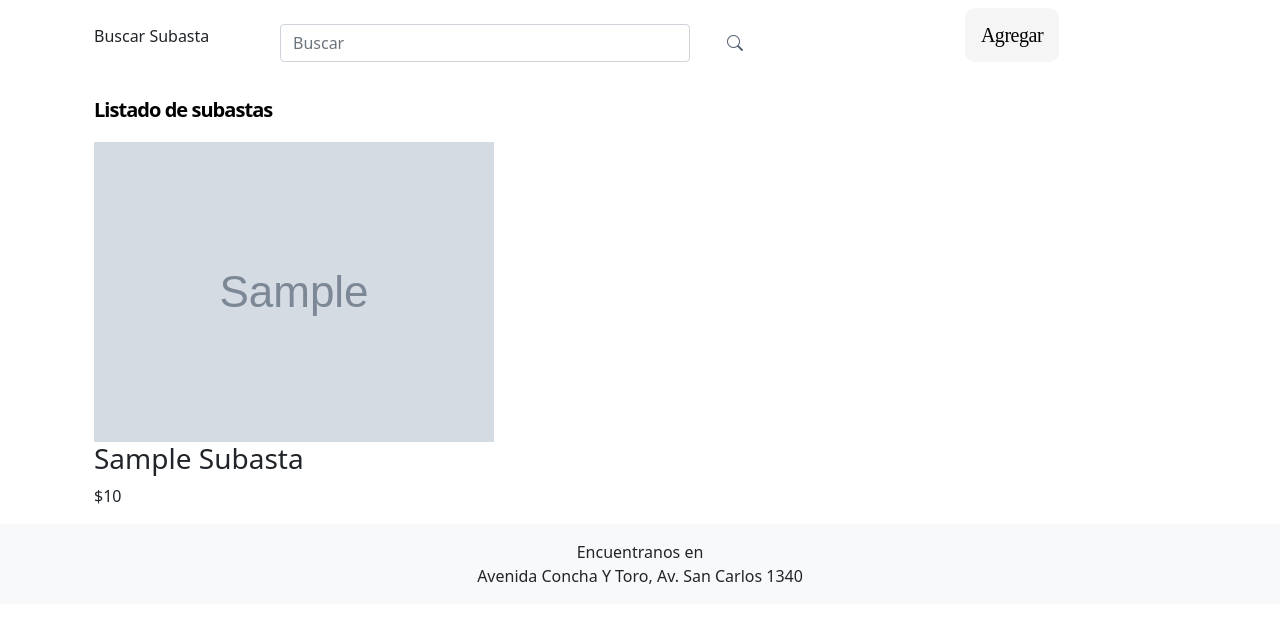
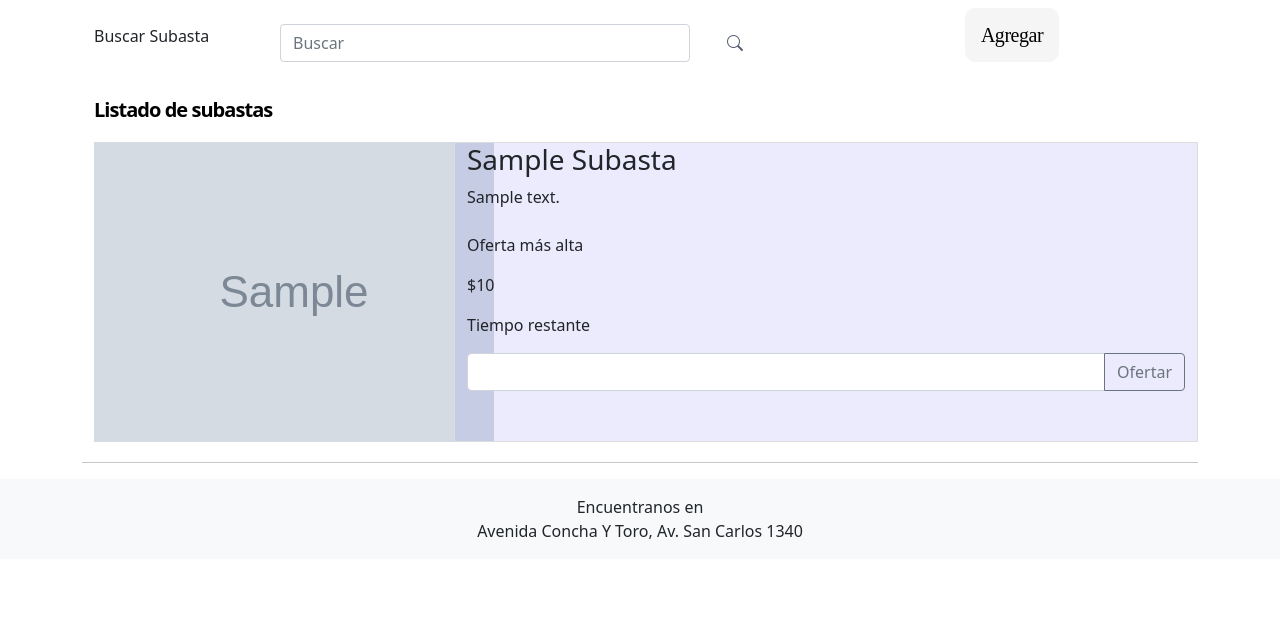
Before and after one commit to sovieeet/NerDCoudStore, a Django app: page /listSubastas/ in a window 1280 px wide. Shown: the part 172-800 px from the top of the page. Run offline with Django 5.2, Linux system fonts and the light colour scheme; tables that the repository leaves empty hold one stand-in row (values such as "Sample post"); grey boxes marked "Sample" are stand-in pictures.

Commit message:
pre merger manu

```diff
--- a/nerdapp/forms.py
+++ b/nerdapp/forms.py
@@ -27,3 +27,7 @@ class SubastaForm(forms.models.ModelForm):
             'hora_termino' : TimePickerInput(),
             'id_subasta': forms.HiddenInput(),
         }
+        def __init__(self, *args, **kwargs):
+            super(SubastaForm, self).__init__(*args, **kwargs)
+            self.fields['precio_mas_alto'].initial = 0
+            self.fields['precio_mas_alto'].widget = forms.HiddenInput()
--- a/nerdapp/templates/subasta/listSubastas.html
+++ b/nerdapp/templates/subasta/listSubastas.html
@@ -34,19 +34,41 @@
 	</div>
 	<br />
 	<h2 class="text-subtitulo" style="text-align: left">Listado de subastas</h2>
-	<div>
+	<div class="row">
 		{% for s in subastas %}
-		<div class="product-item">
-			<div class="product-image">
+		<div class="col-sm-4" style="margin-bottom: 20px; text-align: center">
+			<div class="subasta-image">
 				{% if s.imagen %}
 				<img src="{{ s.imagen.url }}" alt="img subasta" />
 				{% endif %}
 			</div>
-			<div class="product-details">
-				<h3 class="product-title">{{ s.nombre | title }}</h3>
-				<p class="product-price">${{ s.precio_inicial |intcomma }}</p>
+		</div>
+		<div
+			class="col-sm-8"
+			style="
+				background-color: #6264eb21;
+				border: 1px solid #ddd;
+				margin-bottom: 20px;
+			">
+			<div class="subasta-details">
+				<h3 class="subasta-title">{{ s.nombre | title }}</h3>
+				<p class="subasta-info">
+					{{ s.descripcion}}<br /><br />Oferta más alta
+				</p>
+				<p class="subasta-price">${{ s.precio_mas_alto |intcomma }}</p>
+				<p class="subasta-info">Tiempo restante</p>
+				<div class="input-group mb-3">
+					<input type="text" class="form-control" />
+					<button
+						class="btn btn-outline-secondary"
+						type="button"
+						id="button-addon2">
+						Ofertar
+					</button>
+				</div>
 			</div>
 		</div>
+		<hr />
 		{% endfor %}
 	</div>
 </div>
```
Also changed, not shown: nerdapp/static/nerdapp/css/estilos.css (+45 -0 lines).
